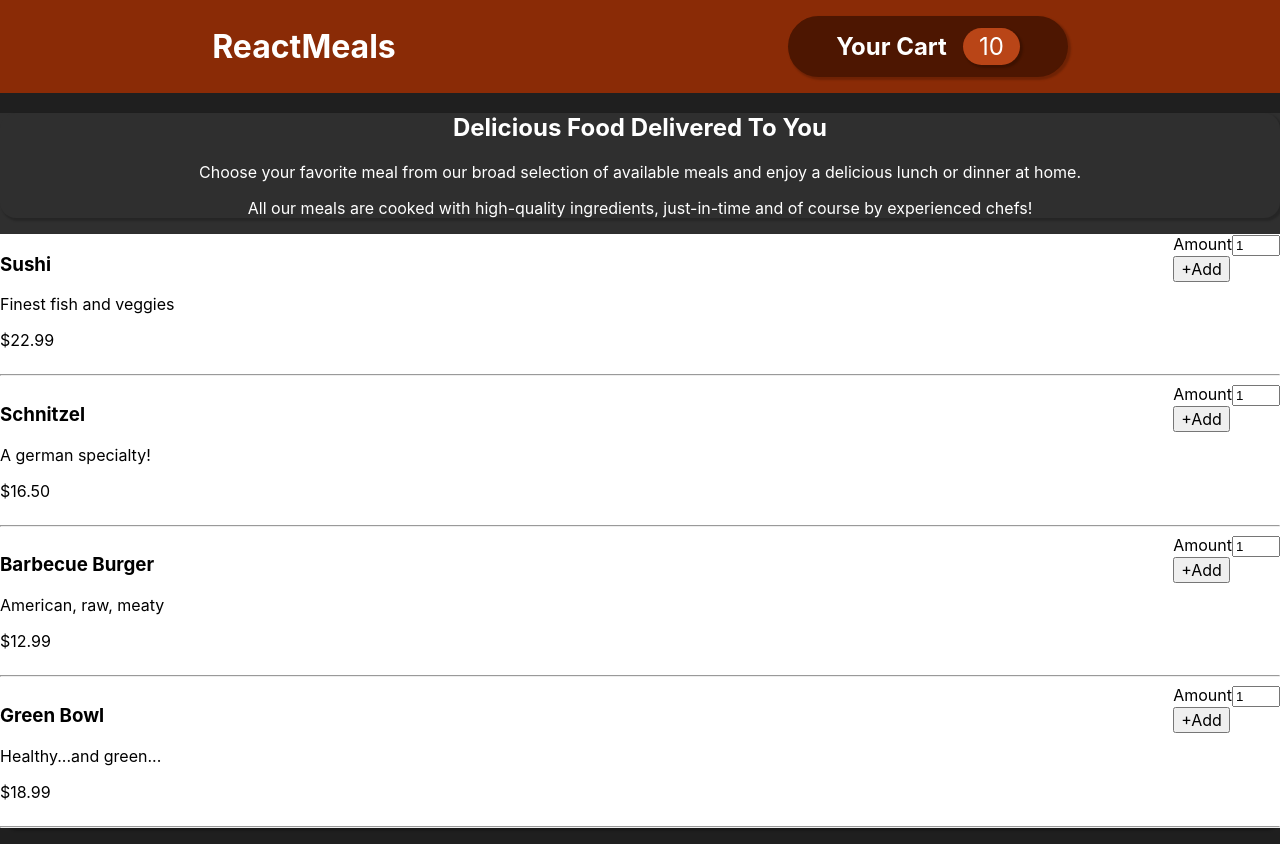
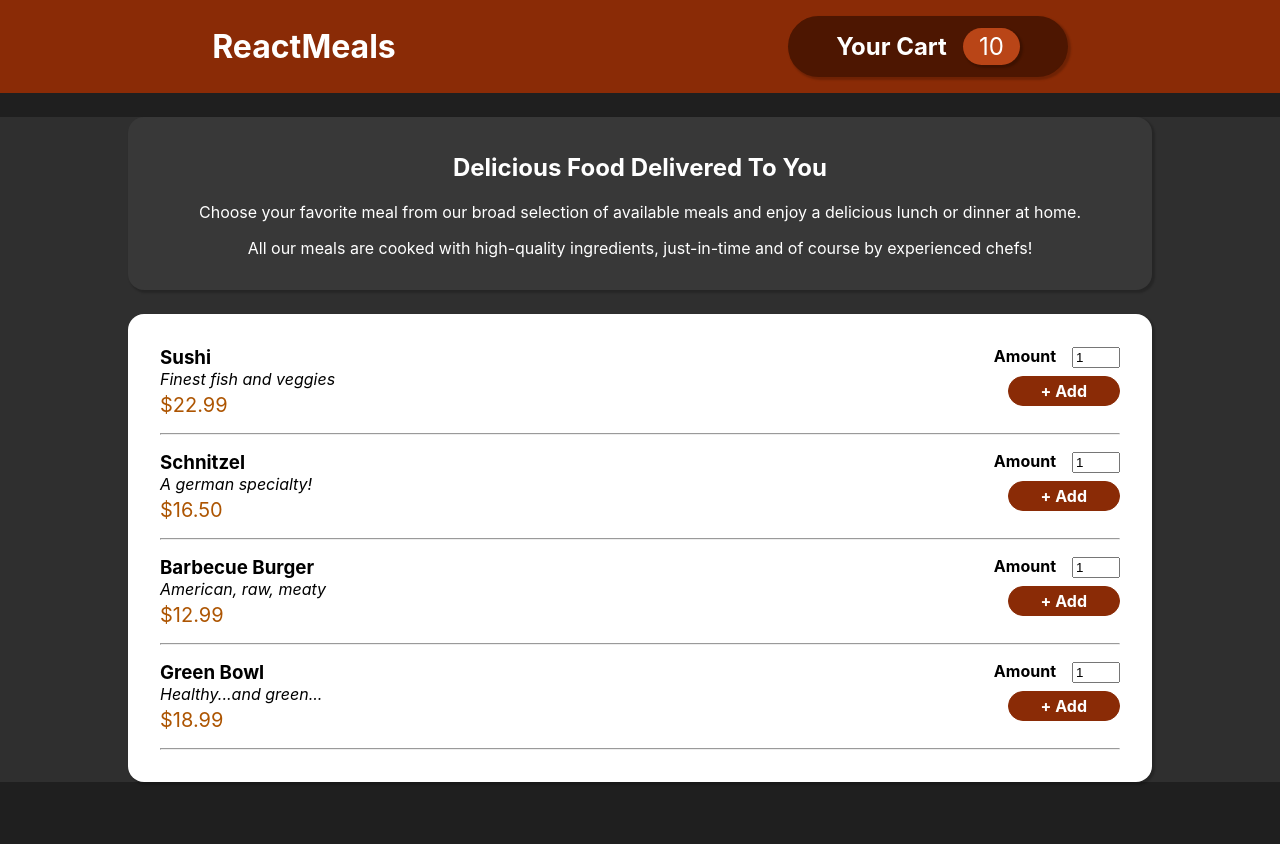
Before and after one commit to antran0/restaurant-app-react, a React (Create React App) app: page / in a window 1280 px wide. After the commit the page ends 806 px from the top, so only its background shows below. Built offline with nearby package versions, Linux system fonts and the light colour scheme.

Commit message:
changed main content styles

```diff
--- a/src/components/MainContent/MainContent.js
+++ b/src/components/MainContent/MainContent.js
@@ -6,7 +6,9 @@ import Menu from "../Menu/Menu";
 const MainContent = (props) => {
   return (
     <main className={`${styles["main-content"]}`}>
-      <Card className={`${styles["main-content__description"]}`}>
+      <Card
+        className={`${styles["main-content__description"]} ${styles["main-content__container"]}`}
+      >
         <hgroup>
           <h2>Delicious Food Delivered To You</h2>
           <p>
@@ -19,7 +21,7 @@ const MainContent = (props) => {
           </p>
         </hgroup>
       </Card>
-      <Card>
+      <Card className={`${styles["main-content__container"]}`}>
         <Menu onAddToCart={props.onAddToCart} />
       </Card>
     </main>
--- a/src/components/MainContent/MainContent.module.css
+++ b/src/components/MainContent/MainContent.module.css
@@ -3,6 +3,14 @@
   background-color: #2f2f2f;
 }
 
+.main-content__container {
+  background-color: white;
+  width: 80%;
+  margin: 1.5rem auto;
+  padding: 1rem 2rem;
+}
+
 .main-content__description {
   text-align: center;
+  background-color: #383838;
 }
--- a/src/components/Menu/Menu.module.css
+++ b/src/components/Menu/Menu.module.css
@@ -2,5 +2,9 @@
   color: black;
   background-color: white;
   list-style: none;
-  padding: 0;
+  padding-left: 0;
 }
+
+.menu hr {
+  margin: 1rem auto;
+}
--- a/src/components/Menu/MenuItem.js
+++ b/src/components/Menu/MenuItem.js
@@ -13,13 +13,22 @@ const MenuItem = (props) => {
     <li className={`${styles["menu-item"]}`}>
       <hgroup>
         <h3>{props.name}</h3>
-        <p>{props.description}</p>
-        <p>${props.price.toFixed(2)}</p>
+        <p className={`${styles["menu-item__description"]}`}>
+          {props.description}
+        </p>
+        <p className={`${styles["menu-item__price"]}`}>
+          ${props.price.toFixed(2)}
+        </p>
       </hgroup>
-      <div>
+      <div className={`${styles["menu-item__form-controls"]}`}>
         <label>Amount</label>
         <input type="number" min={1} max={5} defaultValue="1" ref={amountRef} />
-        <Button onClick={addToCartHandler}>&#43;Add</Button>
+        <Button
+          className={`${styles["menu-item__add-Button"]}`}
+          onClick={addToCartHandler}
+        >
+          &#43; Add
+        </Button>
       </div>
     </li>
   );
--- a/src/components/Menu/MenuItem.module.css
+++ b/src/components/Menu/MenuItem.module.css
@@ -2,3 +2,40 @@
   display: flex;
   justify-content: space-between;
 }
+
+.menu-item__description {
+  font-style: italic;
+  margin: 0;
+}
+
+.menu-item__price {
+  color: #ad5502;
+  font-size: 1.25rem;
+  margin: 0;
+  margin-top: 0.25rem;
+}
+
+.menu-item h3 {
+  margin: 0;
+  margin-bottom: 0.25;
+}
+
+.menu-item label {
+  font-weight: bold;
+  margin-right: 1rem;
+}
+
+.menu-item input {
+  width: 3rem;
+}
+
+.menu-item button {
+  display: block;
+  background-color: #8a2b06;
+  border: 1px solid #8a2b06;
+  color: white;
+  margin: 0.5rem 0 0.5rem auto;
+  padding: 0.25rem 2rem;
+  border-radius: 1.5rem;
+  font-weight: bold;
+}
```
